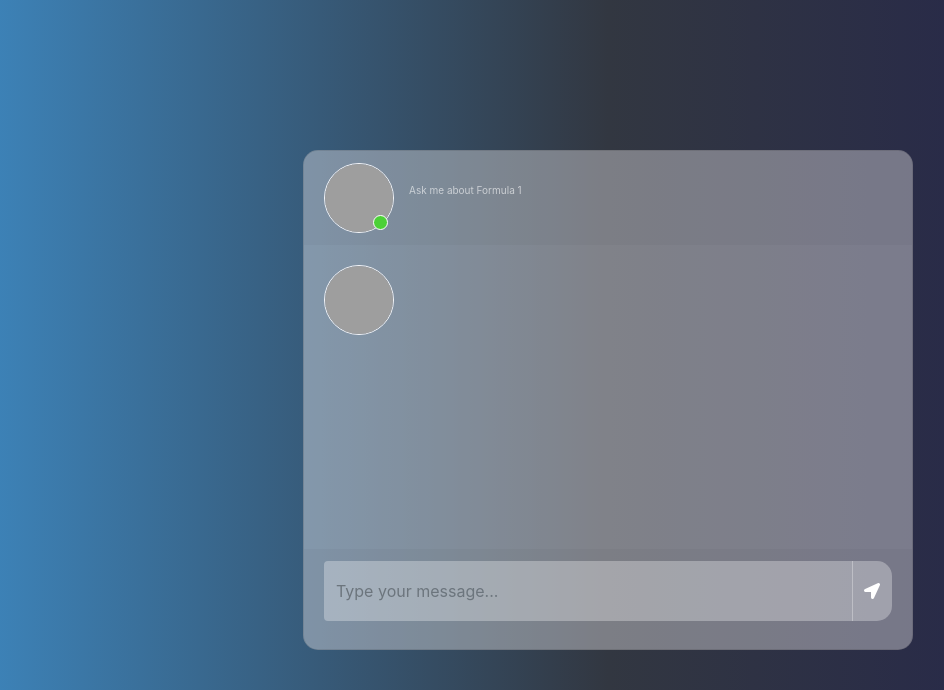
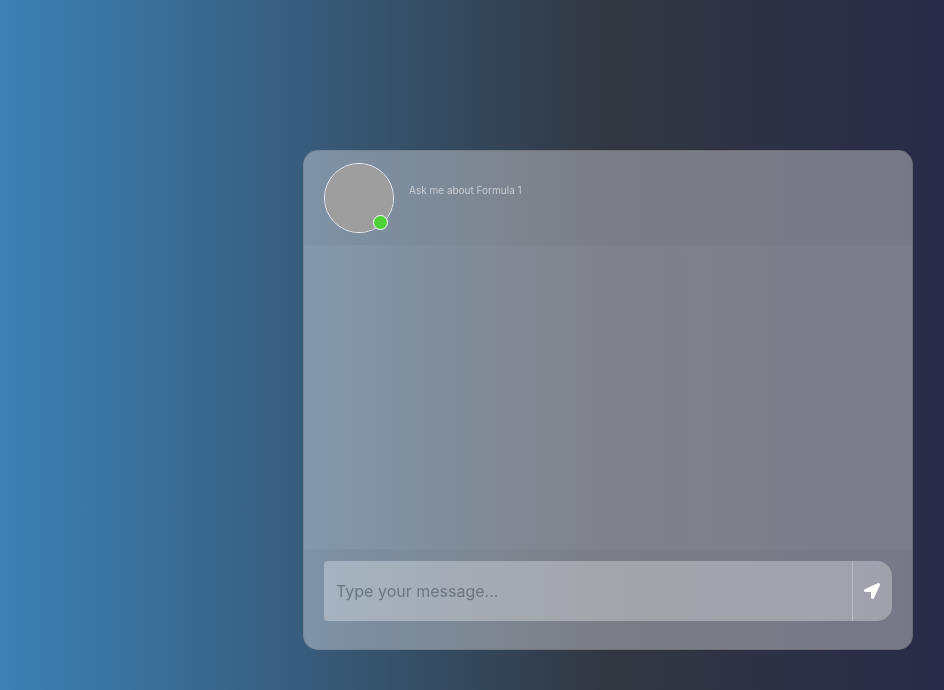
Before and after one commit to liyanse/Formula1, a Flask app: page / in a window 1280 px wide. Shown: the top 690 px of the page, without its empty margins (32-976 px from the left). Run offline with Flask 3, Linux system fonts and the light colour scheme; some libraries are stand-ins or nearby versions; grey boxes are pictures that could not be loaded.

Commit message:
Update chat.html

```diff
--- a/templates/chat.html
+++ b/templates/chat.html
@@ -21,7 +21,7 @@
 						<div class="card-header msg_head">
 							<div class="d-flex bd-highlight">
 								<div class="img_cont">
-									<img src="https://wallpaperaccess.com/full/2180256.png" class="rounded-circle user_img">
+									<img src="https://img.freepik.com/free-icon/racer_318-487789.jpg" class="rounded-circle user_img">
 									<span class="online_icon"></span>
 								</div>
 								<div class="user_info">
@@ -31,9 +31,6 @@
 							</div>
 						</div>
 						<div id="messageFormeight" class="card-body msg_card_body">
-							<div class="img_cont">
-								<img src="https://wallpaperaccess.com/full/2180256.png" class="rounded-circle user_img">
-							</div>
 
 						</div>
 						<div class="card-footer">
@@ -58,7 +55,7 @@
 					const str_time = hour+":"+minute;
 					var rawText = $("#text").val();
 
-					var userHtml = '<div class="d-flex justify-content-end mb-4"><div class="msg_cotainer_send">' + rawText + '<span class="msg_time_send">'+ str_time + '</span></div><div class="img_cont_msg"><img src="https://i.ibb.co/d5b84Xw/Untitled-design.png" class="rounded-circle user_img_msg"></div></div>';
+					var userHtml = '<div class="d-flex justify-content-end mb-4"><div class="msg_cotainer_send">' + rawText + '<span class="msg_time_send">'+ str_time + '</span></div><div class="img_cont_msg"><img src="https://img.freepik.com/free-icon/racer_318-487789.jpg" class="rounded-circle user_img_msg"></div></div>';
 
 					$("#text").val("");
 					$("#messageFormeight").append(userHtml);
@@ -70,7 +67,7 @@
 						type: "POST",
 						url: "/get",
 					}).done(function(data) {
-						var botHtml = '<div class="d-flex justify-content-start mb-4"><div class="img_cont_msg"><img src="https://i.ibb.co/fSNP7Rz/icons8-chatgpt-512.png" class="rounded-circle user_img_msg"></div><div class="msg_cotainer">' + data + '<span class="msg_time">' + str_time + '</span></div></div>';
+						var botHtml = '<div class="d-flex justify-content-start mb-4"><div class="img_cont_msg"><img src="https://static.thenounproject.com/png/30084-200.png" class="rounded-circle user_img_msg"></div><div class="msg_cotainer">' + data + '<span class="msg_time">' + str_time + '</span></div></div>';
 						$("#messageFormeight").append($.parseHTML(botHtml));
 					});
 					event.preventDefault();
```
